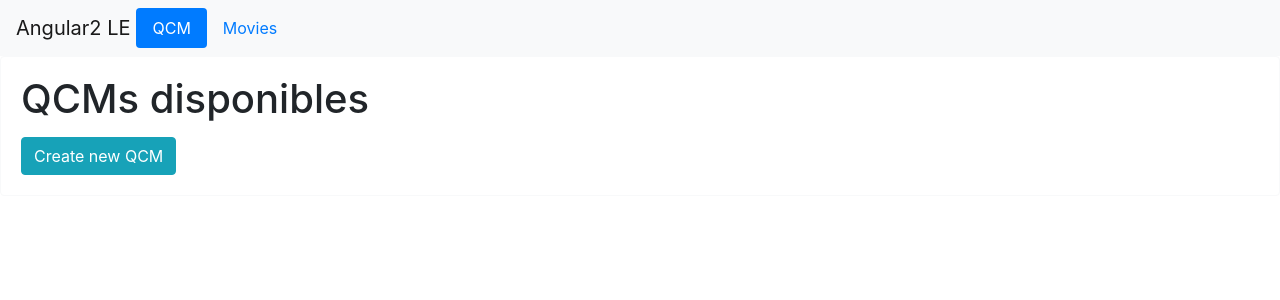
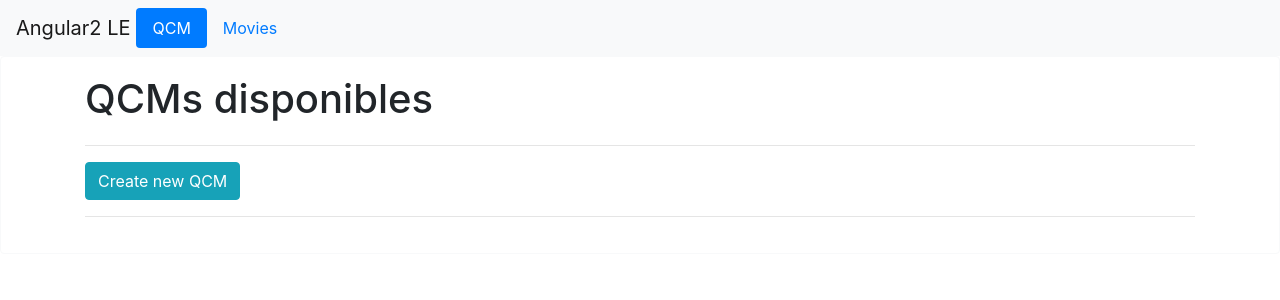
Before and after one commit to minhhuyle/angularJS, an Angular app in the folder angular2/: page / in a window 1280 px wide. Shown: the top 300 px of the page. Built offline with nearby package versions, Linux system fonts and the light colour scheme.

Commit message:
-show question

```diff
--- a/angular2/src/app/qcm-app/qcm-app.component.html
+++ b/angular2/src/app/qcm-app/qcm-app.component.html
@@ -1,15 +1,52 @@
+<div class="container">
   <h1>QCMs disponibles</h1>
-<ul>
-  <li *ngFor="let qcm of qcms" (click)="setCurrentQcm(qcm)"><h2>{{ qcm.label }}</h2></li>
+  <ul class="list-group">
+    <li *ngFor="let qcm of qcms; let evenQcm = even" [ngClass]="getClassListQcm(evenQcm)" (click)="setCurrentQcm(qcm)"
+        class="list-group-item list-group-item-action">
+      <h2>
+        <button class="btn">
+          {{ qcm.label }}
+        </button>
+      </h2>
+    </li>
   </ul>
-<h1 *ngIf="currentQcm">{{ currentQcm.label }} sélectionné</h1>
 
 
+  <div class="container" *ngIf="currentQcm">
+    <hr/>
+
+    <h3>Play {{ currentQcm.label }} sélectionné</h3>
+
+    <div class="card text-center">
+      <div class="card-header">
+        <h4>Question {{currentQcm.getCurrentQuestion().statement}}</h4>
+      </div>
+
+      <div class="card-body row">
+        <div class="col-6 card" *ngFor="let response of currentQcm.getCurrentResponses().datas;">
+          {{response}}
+        </div>
+      </div>
+
+      <div class="card-footer text-muted">
+        <button class="btn btn-warning">Submit</button>
+      </div>
+    </div>
+  </div>
+
+
+  <hr/>
   <button class="btn btn-info" (click)="onClickCreateNewQcm()">Create new QCM</button>
   <div class="container" *ngIf="showCreateQcm">
-  <form>
+
       Title Qcm : <input type="text" #labelQcm/>
       <input (click)="createNewQcm(labelQcm)" class="btn btn-success" type="submit" value="Submit"/>
-  </form>
+  </div>
+  <hr/>
+
+  <div class="container">
 
   </div>
+
+
+</div>
--- a/angular2/src/app/qcm-app/qcm-app.component.ts
+++ b/angular2/src/app/qcm-app/qcm-app.component.ts
@@ -32,4 +32,8 @@ export class QcmAppComponent implements OnInit {
     labelQcm.value = "";
     this.qcms.push(qcm);
   }
+
+  getClassListQcm(even){
+    return (even) ? "list-group-item-light" : "";
+  }
 }
--- a/angular2/src/app/qcm/model/qcm.ts
+++ b/angular2/src/app/qcm/model/qcm.ts
@@ -1,28 +1,44 @@
 /**
  * Created by minhhuyle on 07/10/2017.
  */
-export class Qcm{
+export class Qcm {
   label: string = "";
-  questions: Array<Question>;
+  questions: Array<Question> = [];
+  index: number = 0;
+
+  constructor() {
+    let question = new Question();
+    question.statement = "zda"
+
+    this.questions.push(question)
+    this.questions.push(question)
+  }
+
+  getCurrentQuestion(): Question {
+    return this.questions[this.index];
+  }
+
+  getCurrentResponses(){
+    return this.questions[this.index].responses;
+  }
+
+}
+
+
+class Question {
+  statement: string = "";
+  responses: Responses = new Responses();
+  answer: Array<number>;
 
   constructor() {
   }
 
-  createNewQuestion(){
-    this.questions.push(new Question());
+  addResponse(response: string) {
+    this.responses.datas.push(response);
   }
 }
 
-
-class Question{
-  statement: string = "";
-  responses: Responses = new Responses();
-
-  constructor() {
-  }
+class Responses {
+  datas: Array<string> = ["Réponse 1", "Réponse 2"];
+  goodResponse: number = 0;
 }
-
-class Responses{
-  datas: Array<string>;
-  goodResponse: number;
-}
```
Lines whose indentation alone changed are shown as unchanged.
